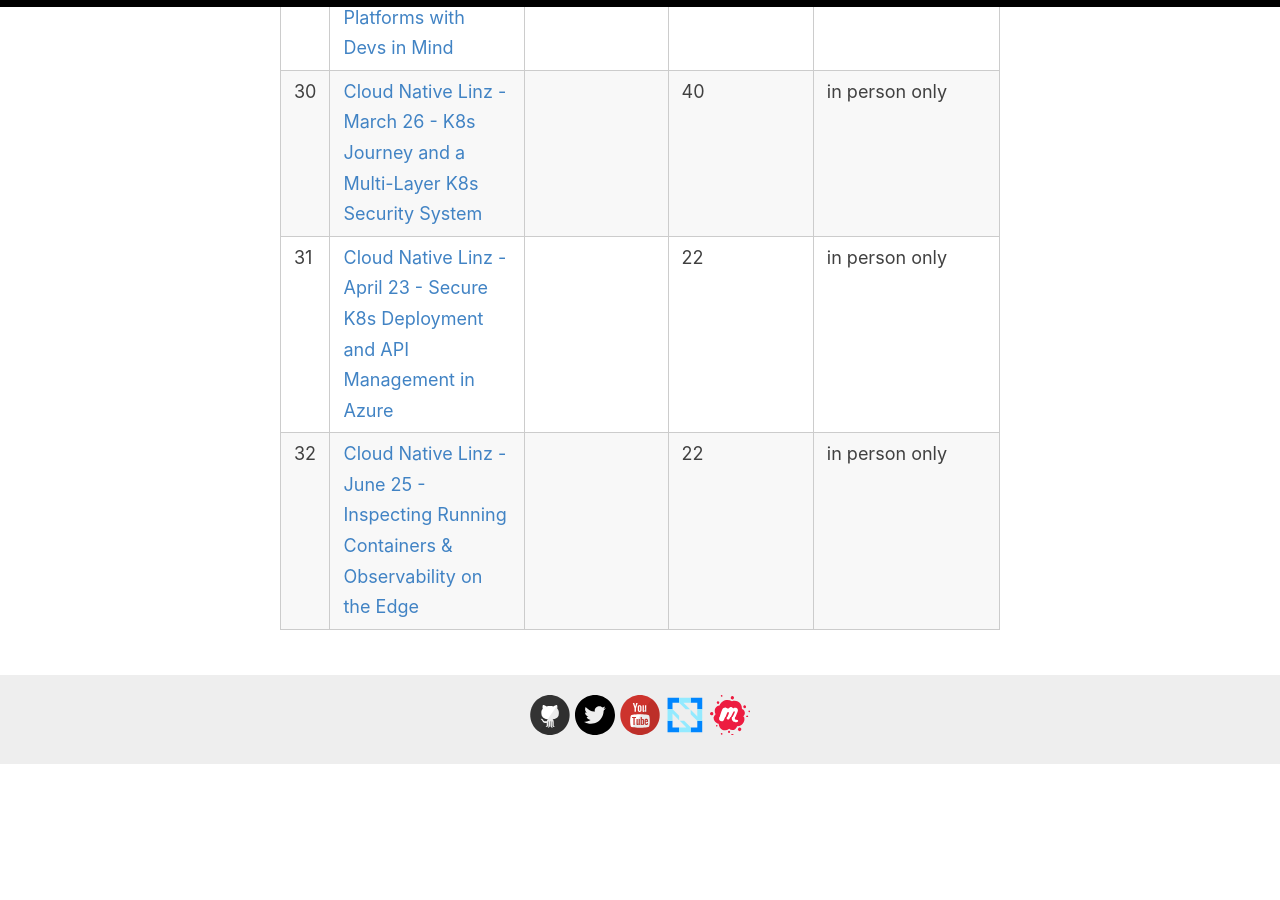
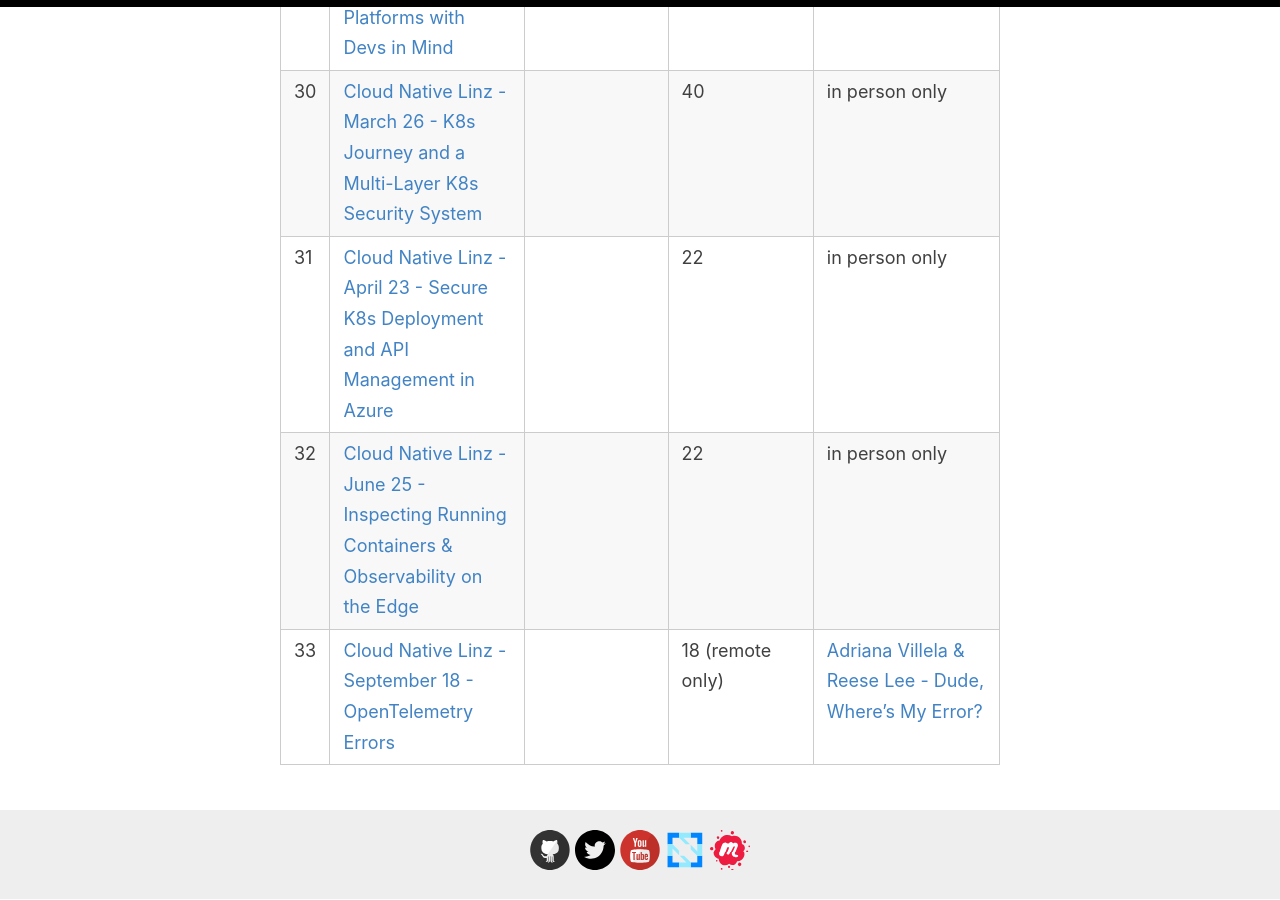
Before and after one commit to CloudNativeLinz/cloudnativelinz.github.io, a Jekyll site: the page built from _pages/statistics.md, in a window 1280 px wide and 900 px high, scrolled down 5729 px. Built offline with Jekyll 4.4.1, drawn with Linux system fonts in a browser that asks for light colours; before the commit the page ends 6493 px from its top, so only the background shows below that.

Commit message:
Update statistics.md

```diff
--- a/_pages/statistics.md
+++ b/_pages/statistics.md
@@ -41,3 +41,4 @@ permalink: /statistics/
 | 30 | [Cloud Native Linz - March 26 - K8s Journey and a Multi-Layer K8s Security System](https://community.cncf.io/events/details/cncf-linz-presents-cloud-native-linz-march-26-kubernetes-journey-and-a-multi-layer-kubernetes-security-system/) |  | 40 | in person only |
 | 31 | [Cloud Native Linz - April 23 - Secure K8s Deployment and API Management in Azure](https://www.meetup.com/cloud-native-linz/events/298076702/) |  | 22 | in person only |
 | 32 | [Cloud Native Linz - June 25 - Inspecting Running Containers & Observability on the Edge](https://www.meetup.com/cloud-native-linz/events/300982876/) |  | 22 | in person only |
+| 33 | [Cloud Native Linz - September 18 - OpenTelemetry Errors](https://www.meetup.com/cloud-native-linz/events/302570761/) |  | 18 (remote only) | [Adriana Villela & Reese Lee - Dude, Where’s My Error?](https://www.youtube.com/watch?v=nl7BaeAcv3g) |
```
